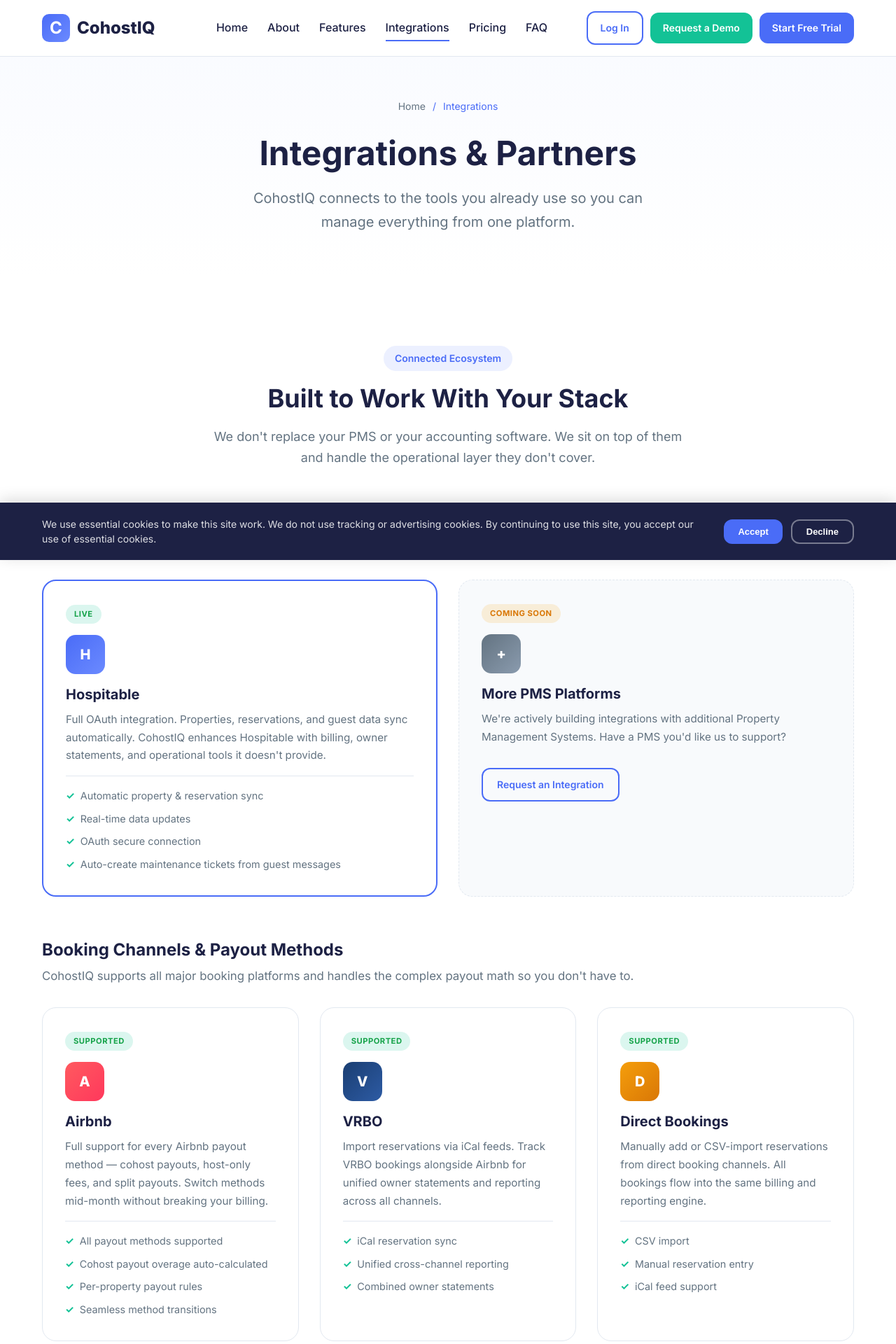
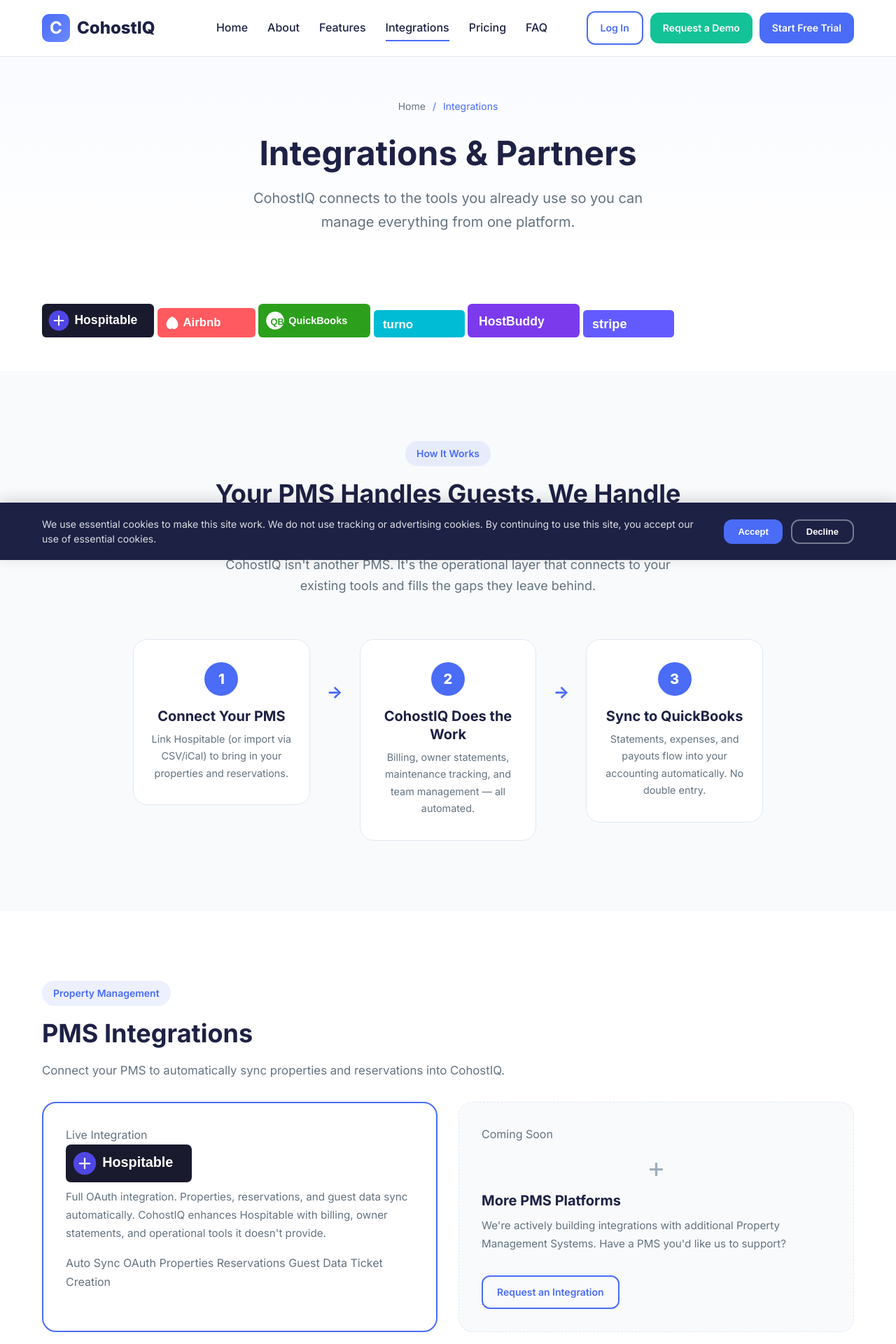
Before and after one commit to scottcohostiq/CohostIQWebsite, a PHP site: page /integrations.php in a window 1280 px wide. Shown: the top 1920 px of the page at 70% size. Run offline with PHP 8.4, Linux system fonts and the light colour scheme.

Commit message:
Redesign integrations page with logos and improved layout
Added SVG logo files for each partner, logo strip at top of page,
capability tags, status indicators, and alternating section backgrounds.
Logos are placeholders until real logos from the app server are linked.

https://claude.ai/code/session_01SgYSsGTmPASWqU8DK2oEVB

```diff
--- a/integrations.php
+++ b/integrations.php
@@ -21,159 +21,21 @@ require_once __DIR__ . '/includes/header.php';
         </div>
     </section>
 
-    <!-- Integration Categories -->
-    <section class="section">
+    <!-- Logo Strip -->
+    <section class="section" style="padding: 40px 0;">
         <div class="container">
-            <div class="section-header">
-                <span class="section-label">Connected Ecosystem</span>
-                <h2 class="section-title">Built to Work With Your Stack</h2>
-                <p class="section-description">
-                    We don't replace your PMS or your accounting software. We sit on top of them and handle the operational layer they don't cover.
-                </p>
-            </div>
-
-            <!-- PMS Integrations -->
-            <div class="integration-category">
-                <div class="integration-category-header">
-                    <h3>Property Management Systems</h3>
-                    <p>Connect your PMS to automatically sync properties and reservations into CohostIQ.</p>
-                </div>
-                <div class="integrations-grid">
-                    <div class="integration-card integration-card-featured">
-                        <div class="integration-card-badge">Live</div>
-                        <div class="integration-card-logo" style="background: linear-gradient(135deg, #4a6cf7, #6b8aff);">H</div>
-                        <h4>Hospitable</h4>
-                        <p>Full OAuth integration. Properties, reservations, and guest data sync automatically. CohostIQ enhances Hospitable with billing, owner statements, and operational tools it doesn't provide.</p>
-                        <ul class="integration-features">
-                            <li>Automatic property &amp; reservation sync</li>
-                            <li>Real-time data updates</li>
-                            <li>OAuth secure connection</li>
-                            <li>Auto-create maintenance tickets from guest messages</li>
-                        </ul>
-                    </div>
-                    <div class="integration-card integration-card-coming">
-                        <div class="integration-card-badge integration-card-badge-soon">Coming Soon</div>
-                        <div class="integration-card-logo" style="background: linear-gradient(135deg, #637381, #8a9bae);">+</div>
-                        <h4>More PMS Platforms</h4>
-                        <p>We're actively building integrations with additional Property Management Systems. Have a PMS you'd like us to support?</p>
-                        <a href="mailto:support@cohostiq.com" class="btn btn-outline" style="margin-top: 16px; font-size: 14px; padding: 10px 20px;">Request an Integration</a>
-                    </div>
-                </div>
-            </div>
-
-            <!-- Booking Channels -->
-            <div class="integration-category">
-                <div class="integration-category-header">
-                    <h3>Booking Channels &amp; Payout Methods</h3>
-                    <p>CohostIQ supports all major booking platforms and handles the complex payout math so you don't have to.</p>
-                </div>
-                <div class="integrations-grid integrations-grid-3">
-                    <div class="integration-card">
-                        <div class="integration-card-badge">Supported</div>
-                        <div class="integration-card-logo" style="background: linear-gradient(135deg, #FF5A5F, #FF385C);">A</div>
-                        <h4>Airbnb</h4>
-                        <p>Full support for every Airbnb payout method — cohost payouts, host-only fees, and split payouts. Switch methods mid-month without breaking your billing.</p>
-                        <ul class="integration-features">
-                            <li>All payout methods supported</li>
-                            <li>Cohost payout overage auto-calculated</li>
-                            <li>Per-property payout rules</li>
-                            <li>Seamless method transitions</li>
-                        </ul>
-                    </div>
-                    <div class="integration-card">
-                        <div class="integration-card-badge">Supported</div>
-                        <div class="integration-card-logo" style="background: linear-gradient(135deg, #1a3e72, #2d5ba4);">V</div>
-                        <h4>VRBO</h4>
-                        <p>Import reservations via iCal feeds. Track VRBO bookings alongside Airbnb for unified owner statements and reporting across all channels.</p>
-                        <ul class="integration-features">
-                            <li>iCal reservation sync</li>
-                            <li>Unified cross-channel reporting</li>
-                            <li>Combined owner statements</li>
-                        </ul>
-                    </div>
-                    <div class="integration-card">
-                        <div class="integration-card-badge">Supported</div>
-                        <div class="integration-card-logo" style="background: linear-gradient(135deg, #f59e0b, #d97706);">D</div>
-                        <h4>Direct Bookings</h4>
-                        <p>Manually add or CSV-import reservations from direct booking channels. All bookings flow into the same billing and reporting engine.</p>
-                        <ul class="integration-features">
-                            <li>CSV import</li>
-                            <li>Manual reservation entry</li>
-                            <li>iCal feed support</li>
-                        </ul>
-                    </div>
-                </div>
-            </div>
-
-            <!-- Accounting & Payments -->
-            <div class="integration-category">
-                <div class="integration-category-header">
-                    <h3>Accounting &amp; Payments</h3>
-                    <p>Eliminate double entry. CohostIQ pushes financial data directly into your accounting software.</p>
-                </div>
-                <div class="integrations-grid">
-                    <div class="integration-card integration-card-featured">
-                        <div class="integration-card-badge">Live</div>
-                        <div class="integration-card-logo" style="background: #2CA01C;">QB</div>
-                        <h4>QuickBooks</h4>
-                        <p>Automatically sync owner statements, expenses, and payouts to QuickBooks. Map to your chart of accounts, push invoices, and keep your books clean without manual data entry.</p>
-                        <ul class="integration-features">
-                            <li>Owner statements sync as invoices</li>
-                            <li>Expenses mapped to your chart of accounts</li>
-                            <li>Payout reconciliation</li>
-                            <li>Per-owner and per-property records</li>
-                            <li>Eliminates manual data entry</li>
-                        </ul>
-                    </div>
-                    <div class="integration-card">
-                        <div class="integration-card-badge">Supported</div>
-                        <div class="integration-card-logo" style="background: linear-gradient(135deg, #635bff, #7a73ff);">S</div>
-                        <h4>Stripe</h4>
-                        <p>Secure subscription billing powered by Stripe. Your CohostIQ subscription is managed through Stripe for reliable, PCI-compliant payment processing.</p>
-                        <ul class="integration-features">
-                            <li>PCI-compliant payment processing</li>
-                            <li>All major credit cards accepted</li>
-                            <li>Automatic subscription management</li>
-                        </ul>
-                    </div>
-                </div>
-            </div>
-
-            <!-- Operations & Cleaning -->
-            <div class="integration-category">
-                <div class="integration-category-header">
-                    <h3>Operations &amp; Cleaning</h3>
-                    <p>Connect your cleaning and guest communication tools to auto-create maintenance tickets and keep your operations running smoothly.</p>
-                </div>
-                <div class="integrations-grid">
-                    <div class="integration-card">
-                        <div class="integration-card-badge">Live</div>
-                        <div class="integration-card-logo" style="background: linear-gradient(135deg, #06b6d4, #0891b2);">T</div>
-                        <h4>Turno</h4>
-                        <p>Cleaning issues flagged in Turno automatically create maintenance tickets in CohostIQ. No more missed repairs from turnover reports.</p>
-                        <ul class="integration-features">
-                            <li>Auto-create tickets from cleaning reports</li>
-                            <li>Issue details carry over automatically</li>
-                            <li>Link cleaning issues to property items</li>
-                        </ul>
-                    </div>
-                    <div class="integration-card">
-                        <div class="integration-card-badge">Live</div>
-                        <div class="integration-card-logo" style="background: linear-gradient(135deg, #8b5cf6, #7c3aed);">HB</div>
-                        <h4>HostBuddy</h4>
-                        <p>Guest messages flagged in HostBuddy automatically create maintenance tickets in CohostIQ. Catch issues the moment a guest reports them.</p>
-                        <ul class="integration-features">
-                            <li>Auto-create tickets from guest messages</li>
-                            <li>Guest-reported issues captured instantly</li>
-                            <li>Ticket includes message context</li>
-                        </ul>
-                    </div>
-                </div>
+            <div class="partner-logo-strip">
+                <img src="img/integrations/hospitable.svg" alt="Hospitable" width="160" height="48">
+                <img src="img/integrations/airbnb.svg" alt="Airbnb" width="140" height="48">
+                <img src="img/integrations/quickbooks.svg" alt="QuickBooks" width="160" height="48">
+                <img src="img/integrations/turno.svg" alt="Turno" width="130" height="48">
+                <img src="img/integrations/hostbuddy.svg" alt="HostBuddy" width="160" height="48">
+                <img src="img/integrations/stripe.svg" alt="Stripe" width="130" height="48">
             </div>
         </div>
     </section>
 
-    <!-- How It Works -->
+    <!-- How It Fits Together -->
     <section class="section section-gray">
         <div class="container">
             <div class="section-header">
@@ -205,6 +67,177 @@ require_once __DIR__ . '/includes/header.php';
         </div>
     </section>
 
+    <!-- PMS Integrations -->
+    <section class="section">
+        <div class="container">
+            <div class="integration-category">
+                <div class="integration-category-header">
+                    <span class="section-label">Property Management</span>
+                    <h2 class="section-title">PMS Integrations</h2>
+                    <p>Connect your PMS to automatically sync properties and reservations into CohostIQ.</p>
+                </div>
+                <div class="integrations-grid">
+                    <div class="integration-card integration-card-featured">
+                        <div class="integration-card-status"><span class="status-dot status-live"></span> Live Integration</div>
+                        <div class="integration-card-logo-wrap">
+                            <img src="img/integrations/hospitable.svg" alt="Hospitable logo" width="180" height="54">
+                        </div>
+                        <p>Full OAuth integration. Properties, reservations, and guest data sync automatically. CohostIQ enhances Hospitable with billing, owner statements, and operational tools it doesn't provide.</p>
+                        <div class="integration-capabilities">
+                            <span class="capability-tag">Auto Sync</span>
+                            <span class="capability-tag">OAuth</span>
+                            <span class="capability-tag">Properties</span>
+                            <span class="capability-tag">Reservations</span>
+                            <span class="capability-tag">Guest Data</span>
+                            <span class="capability-tag">Ticket Creation</span>
+                        </div>
+                    </div>
+                    <div class="integration-card integration-card-coming">
+                        <div class="integration-card-status"><span class="status-dot status-soon"></span> Coming Soon</div>
+                        <div class="integration-card-logo-wrap" style="min-height: 54px; display: flex; align-items: center; justify-content: center;">
+                            <span style="font-size: 2.5rem; color: #a0aec0;">+</span>
+                        </div>
+                        <h4>More PMS Platforms</h4>
+                        <p>We're actively building integrations with additional Property Management Systems. Have a PMS you'd like us to support?</p>
+                        <a href="mailto:support@cohostiq.app" class="btn btn-outline" style="margin-top: 16px; font-size: 14px; padding: 10px 20px;">Request an Integration</a>
+                    </div>
+                </div>
+            </div>
+        </div>
+    </section>
+
+    <!-- Booking Channels -->
+    <section class="section section-gray">
+        <div class="container">
+            <div class="integration-category">
+                <div class="integration-category-header">
+                    <span class="section-label">Booking Channels</span>
+                    <h2 class="section-title">Every Payout Method, Handled</h2>
+                    <p>CohostIQ supports all major booking platforms and handles the complex payout math so you don't have to.</p>
+                </div>
+                <div class="integrations-grid integrations-grid-3">
+                    <div class="integration-card">
+                        <div class="integration-card-status"><span class="status-dot status-live"></span> Full Support</div>
+                        <div class="integration-card-logo-wrap">
+                            <img src="img/integrations/airbnb.svg" alt="Airbnb logo" width="160" height="48">
+                        </div>
+                        <p>Every Airbnb payout method — cohost payouts, host-only fees, and split payouts. Switch methods mid-month without breaking your billing.</p>
+                        <div class="integration-capabilities">
+                            <span class="capability-tag">Cohost Payouts</span>
+                            <span class="capability-tag">Host-Only Fees</span>
+                            <span class="capability-tag">Split Payouts</span>
+                            <span class="capability-tag">Auto Overage Calc</span>
+                        </div>
+                    </div>
+                    <div class="integration-card">
+                        <div class="integration-card-status"><span class="status-dot status-live"></span> Full Support</div>
+                        <div class="integration-card-logo-wrap">
+                            <img src="img/integrations/vrbo.svg" alt="VRBO logo" width="140" height="48">
+                        </div>
+                        <p>Import reservations via iCal feeds. Track VRBO bookings alongside Airbnb for unified owner statements and reporting across all channels.</p>
+                        <div class="integration-capabilities">
+                            <span class="capability-tag">iCal Sync</span>
+                            <span class="capability-tag">Cross-Channel Reporting</span>
+                            <span class="capability-tag">Unified Statements</span>
+                        </div>
+                    </div>
+                    <div class="integration-card">
+                        <div class="integration-card-status"><span class="status-dot status-live"></span> Full Support</div>
+                        <div class="integration-card-logo-wrap" style="min-height: 48px; display: flex; align-items: center;">
+                            <div style="background: linear-gradient(135deg, #f59e0b, #d97706); color: white; font-weight: 800; font-size: 1.1rem; padding: 10px 24px; border-radius: 8px;">Direct Bookings</div>
+                        </div>
+                        <p>Manually add or CSV-import reservations from direct booking channels. All bookings flow into the same billing and reporting engine.</p>
+                        <div class="integration-capabilities">
+                            <span class="capability-tag">CSV Import</span>
+                            <span class="capability-tag">Manual Entry</span>
+                            <span class="capability-tag">iCal Feeds</span>
+                        </div>
+                    </div>
+                </div>
+            </div>
+        </div>
+    </section>
+
+    <!-- Accounting & Payments -->
+    <section class="section">
+        <div class="container">
+            <div class="integration-category">
+                <div class="integration-category-header">
+                    <span class="section-label">Accounting &amp; Payments</span>
+                    <h2 class="section-title">Eliminate Double Entry</h2>
+                    <p>CohostIQ pushes financial data directly into your accounting software.</p>
+                </div>
+                <div class="integrations-grid">
+                    <div class="integration-card integration-card-featured">
+                        <div class="integration-card-status"><span class="status-dot status-live"></span> Live Integration</div>
+                        <div class="integration-card-logo-wrap">
+                            <img src="img/integrations/quickbooks.svg" alt="QuickBooks logo" width="180" height="54">
+                        </div>
+                        <p>Automatically sync owner statements, expenses, and payouts to QuickBooks. Map to your chart of accounts, push invoices, and keep your books clean without manual data entry.</p>
+                        <div class="integration-capabilities">
+                            <span class="capability-tag">Statement Sync</span>
+                            <span class="capability-tag">Expense Mapping</span>
+                            <span class="capability-tag">Payout Reconciliation</span>
+                            <span class="capability-tag">Chart of Accounts</span>
+                            <span class="capability-tag">Per-Owner Records</span>
+                        </div>
+                    </div>
+                    <div class="integration-card">
+                        <div class="integration-card-status"><span class="status-dot status-live"></span> Active</div>
+                        <div class="integration-card-logo-wrap">
+                            <img src="img/integrations/stripe.svg" alt="Stripe logo" width="140" height="48">
+                        </div>
+                        <p>Secure subscription billing powered by Stripe. PCI-compliant payment processing for your CohostIQ subscription with all major credit cards accepted.</p>
+                        <div class="integration-capabilities">
+                            <span class="capability-tag">PCI Compliant</span>
+                            <span class="capability-tag">All Major Cards</span>
+                            <span class="capability-tag">Auto Billing</span>
+                        </div>
+                    </div>
+                </div>
+            </div>
+        </div>
+    </section>
+
+    <!-- Operations & Cleaning -->
+    <section class="section section-gray">
+        <div class="container">
+            <div class="integration-category">
+                <div class="integration-category-header">
+                    <span class="section-label">Operations &amp; Cleaning</span>
+                    <h2 class="section-title">Auto-Create Tickets From Your Existing Tools</h2>
+                    <p>Connect your cleaning and guest communication tools to automatically create maintenance tickets in CohostIQ.</p>
+                </div>
+                <div class="integrations-grid">
+                    <div class="integration-card">
+                        <div class="integration-card-status"><span class="status-dot status-live"></span> Live Integration</div>
+                        <div class="integration-card-logo-wrap">
+                            <img src="img/integrations/turno.svg" alt="Turno logo" width="150" height="48">
+                        </div>
+                        <p>Cleaning issues flagged in Turno automatically create maintenance tickets in CohostIQ. No more missed repairs from turnover reports.</p>
+                        <div class="integration-capabilities">
+                            <span class="capability-tag">Auto Tickets</span>
+                            <span class="capability-tag">Cleaning Reports</span>
+                            <span class="capability-tag">Property Item Linking</span>
+                        </div>
+                    </div>
+                    <div class="integration-card">
+                        <div class="integration-card-status"><span class="status-dot status-live"></span> Live Integration</div>
+                        <div class="integration-card-logo-wrap">
+                            <img src="img/integrations/hostbuddy.svg" alt="HostBuddy logo" width="170" height="48">
+                        </div>
+                        <p>Guest messages flagged in HostBuddy automatically create maintenance tickets in CohostIQ. Catch issues the moment a guest reports them.</p>
+                        <div class="integration-capabilities">
+                            <span class="capability-tag">Auto Tickets</span>
+                            <span class="capability-tag">Guest Messages</span>
+                            <span class="capability-tag">Message Context</span>
+                        </div>
+                    </div>
+                </div>
+            </div>
+        </div>
+    </section>
+
     <!-- Request Integration -->
     <section class="section">
         <div class="container">
@@ -214,7 +247,7 @@ require_once __DIR__ . '/includes/header.php';
                     We're constantly building new integrations. If there's a tool you rely on that you'd like to see connected to CohostIQ, let us know.
                 </p>
                 <div style="display: flex; gap: 20px; justify-content: center; flex-wrap: wrap;">
-                    <a href="mailto:support@cohostiq.com" class="btn btn-primary">
+                    <a href="mailto:support@cohostiq.app" class="btn btn-primary">
                         Request an Integration
                     </a>
                     <a href="https://cohostiq.app/signup/request_demo.php" class="btn btn-outline">
```
Also changed, not shown: img/integrations/airbnb.svg (added), img/integrations/hospitable.svg (added), img/integrations/hostbuddy.svg (added), img/integrations/quickbooks.svg (added), img/integrations/stripe.svg (added), img/integrations/turno.svg (added), img/integrations/vrbo.svg (added).
